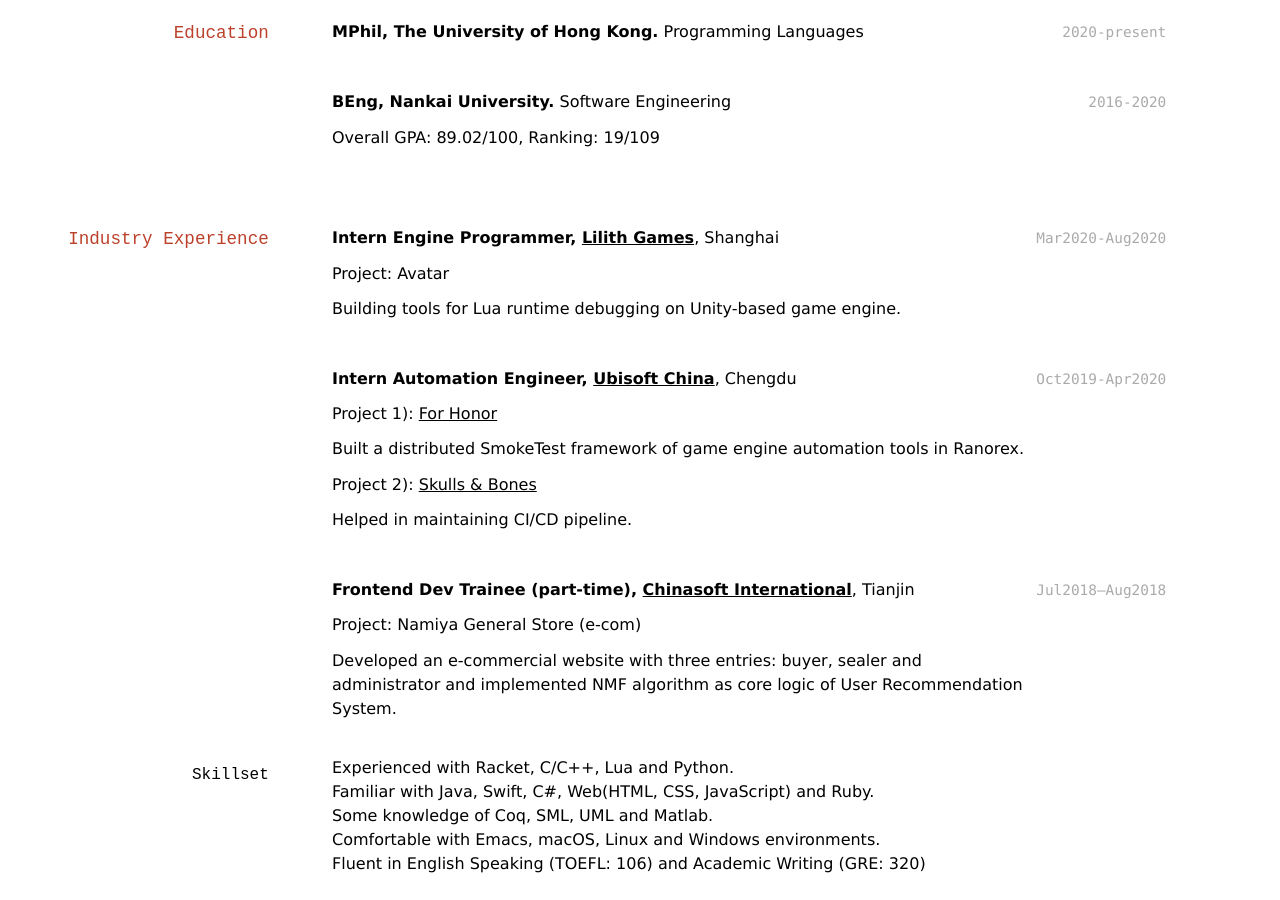
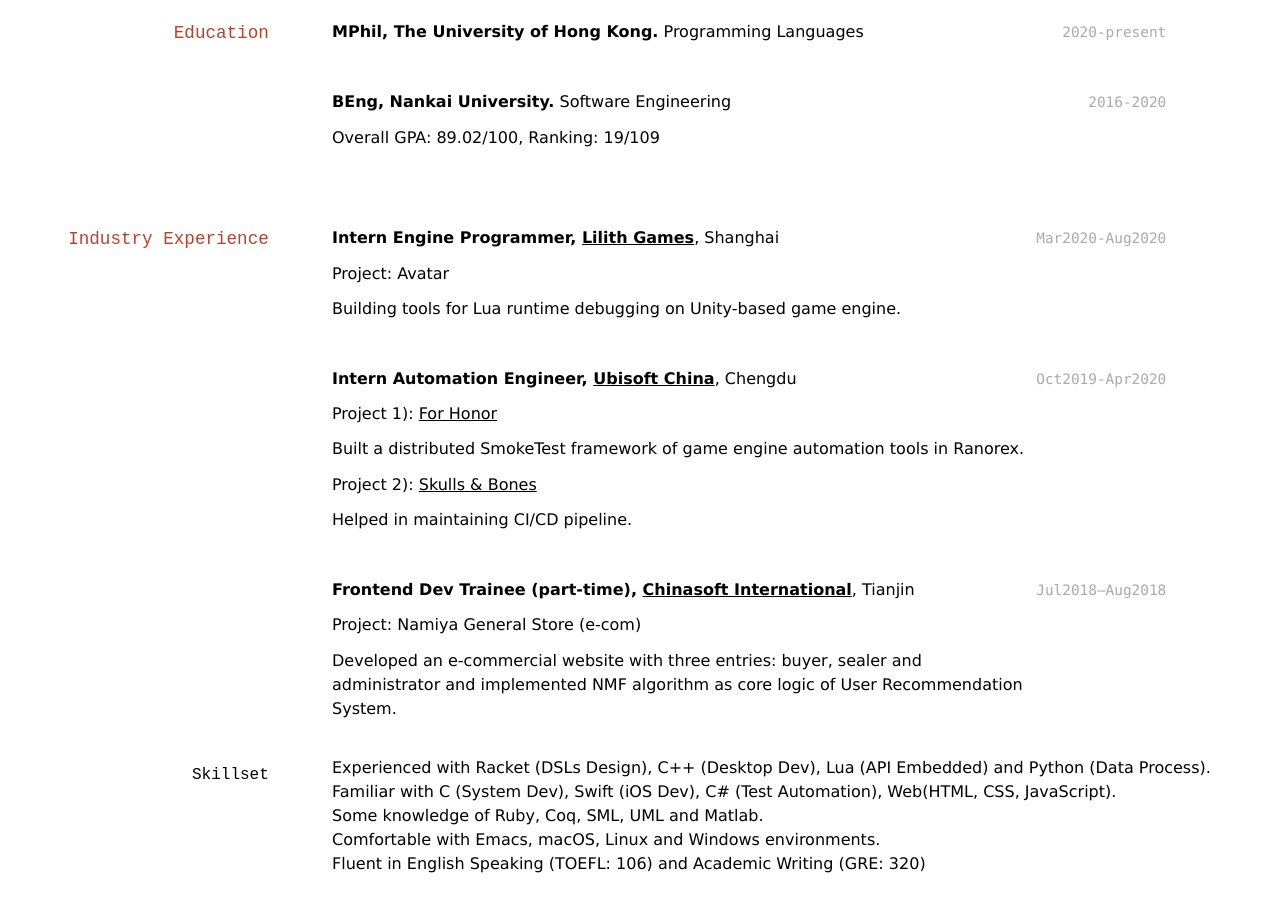
Before and after one commit to juniorxxue/curriculum-vitae, a Jekyll site: the page built from index.md, in a window 1280 px wide and 900 px high, scrolled down 596 px. Built offline with Jekyll 4.4.1, drawn with Linux system fonts in a browser that asks for light colours.

Commit message:
some real word detail

```diff
--- a/index.md
+++ b/index.md
@@ -72,9 +72,9 @@ Developed an e-commercial website with three entries: buyer, sealer and administ
 
 ### Skillset
 
-- Experienced with  Racket, C/C++, Lua and Python.
-- Familiar with Java, Swift, C\#, Web(HTML, CSS, JavaScript) and Ruby.
-- Some knowledge of Coq, SML, UML and Matlab.
+- Experienced with Racket (DSLs Design), C++ (Desktop Dev), Lua (API Embedded) and Python (Data Process).
+- Familiar with C (System Dev), Swift (iOS Dev), C# (Test Automation), Web(HTML, CSS, JavaScript).
+- Some knowledge of Ruby, Coq, SML, UML and Matlab.
 - Comfortable with Emacs, macOS, Linux and Windows environments.
 - Fluent in English Speaking (TOEFL: 106) and Academic Writing (GRE: 320)
 
```
